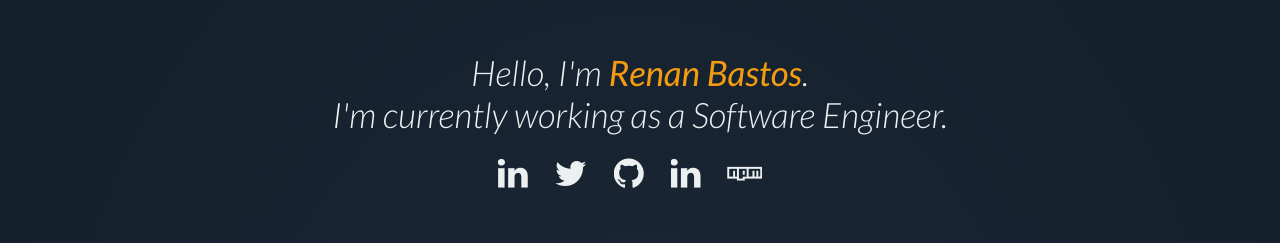
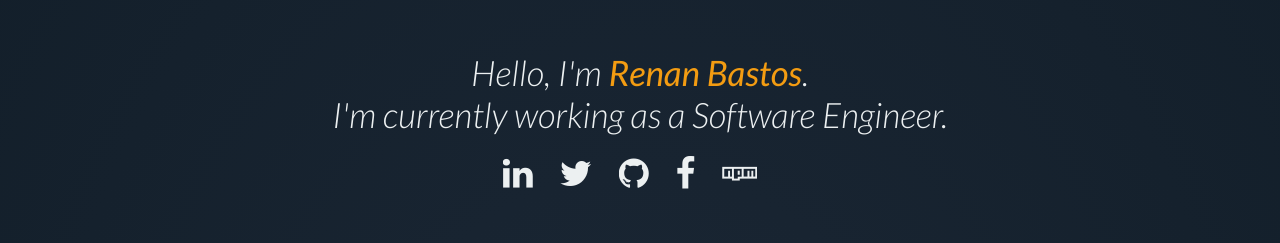
Before and after one commit to renanbastos93/renanbastos.com.br, a website: page index.html in a window 1280 px wide. Shown: the part 256-499 px from the top of the page. Drawn offline with Linux system fonts and the light colour scheme.

Commit message:
Update index.html

```diff
--- a/index.html
+++ b/index.html
@@ -83,7 +83,7 @@
 					</li>
 					<li>
 						<a href="https://www.facebook.com/renanbastos93">
-							<i class="fa fa-linkedin"></i>
+							<i class="fa fa-facebook"></i>
 						</a>
 					</li>
 					<li>
```
